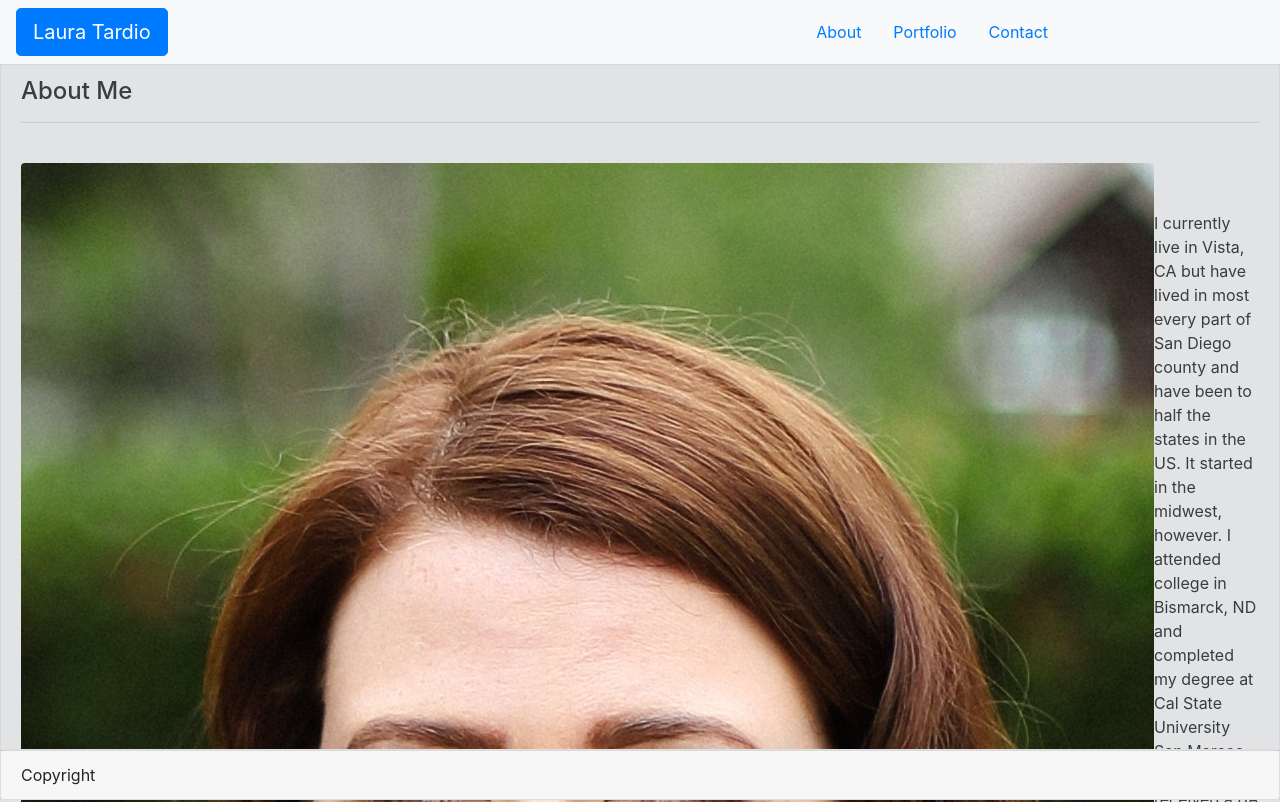
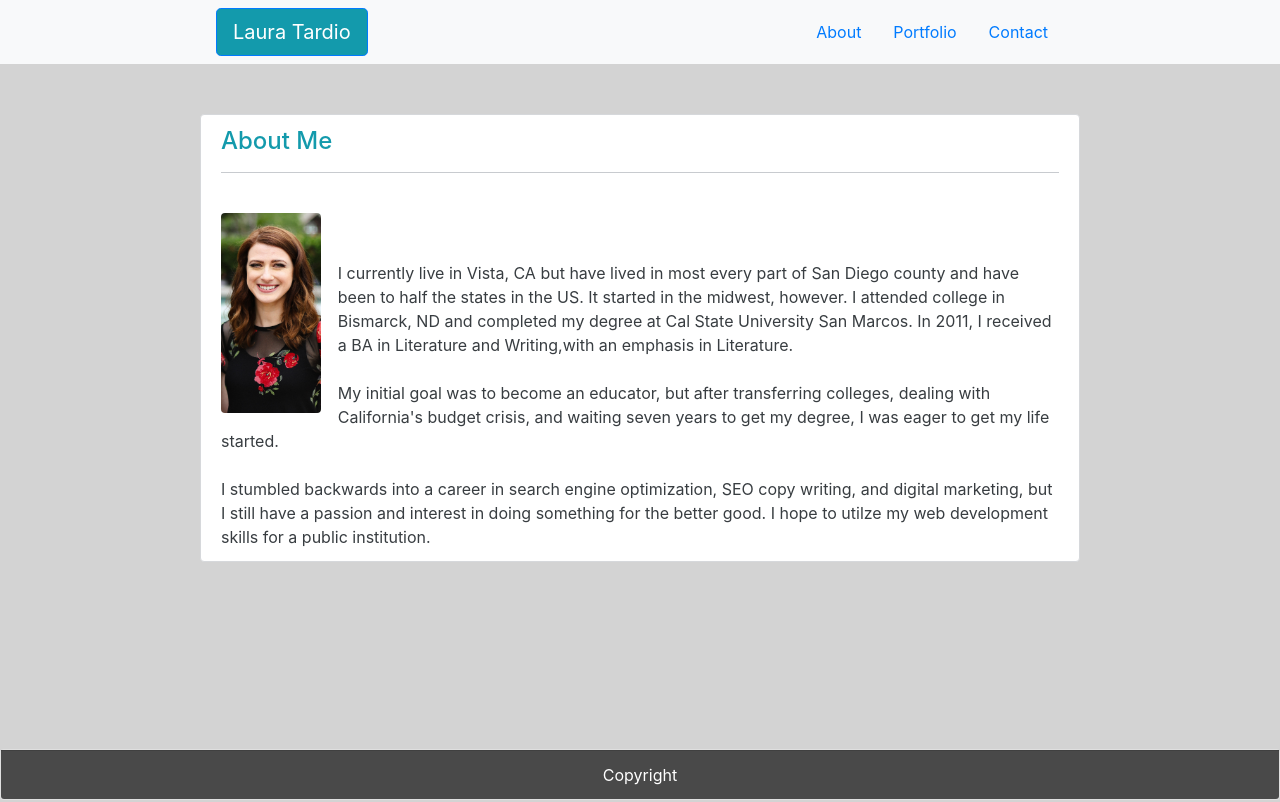
Before and after one commit to laurathreeve/Bootstrap-Portfolio, a plain HTML site: page index.html in a window 1280 px wide. Shown: the top 802 px of the page. Drawn offline with nearby package versions, Linux system fonts and the light colour scheme.

Commit message:
updated CSS

```diff
--- a/style.css
+++ b/style.css
@@ -1,19 +1,43 @@
-#btn.btn-primary.btn-lg {
+body {
+
+    background-color: lightgrey;
+}
+
+.alert-heading {
+    color:rgb(19, 154, 172);
+}
+
+.alert.alert-secondary {
+    margin: 50px 200px 50px 200px; background-color:white;
+}
+
+#aboutpicture {
+
+    margin-right:2%;
+    height: 200px;
+    width:100px;
+
+}
+
+.card-footer {
+    text-align: center;
+    color: white;
+    background: rgb(73, 73, 73);
+}
+
+.btn.btn-primary.btn-lg {
     background-color: rgb(19, 154, 172);
     color: white;
     font-size:20px;
-    margin-left:100px;
+    margin-left:200px;
 }
 
-body {
-    background-color: lightgrey;
+.nav.justify-content-end {
+    margin-right: 200px;
 }
 
-#alert.alert-secondary {
-    margin: 50px, 200px, 50px, 200px;
-    background-color:white;
+.card-footer {
+    text-align: center;
+    color: white;
+    background: rgb(73, 73, 73);
 }
-
-#alert-heading {
-    color:rgb(19, 154, 172);
-}
```
